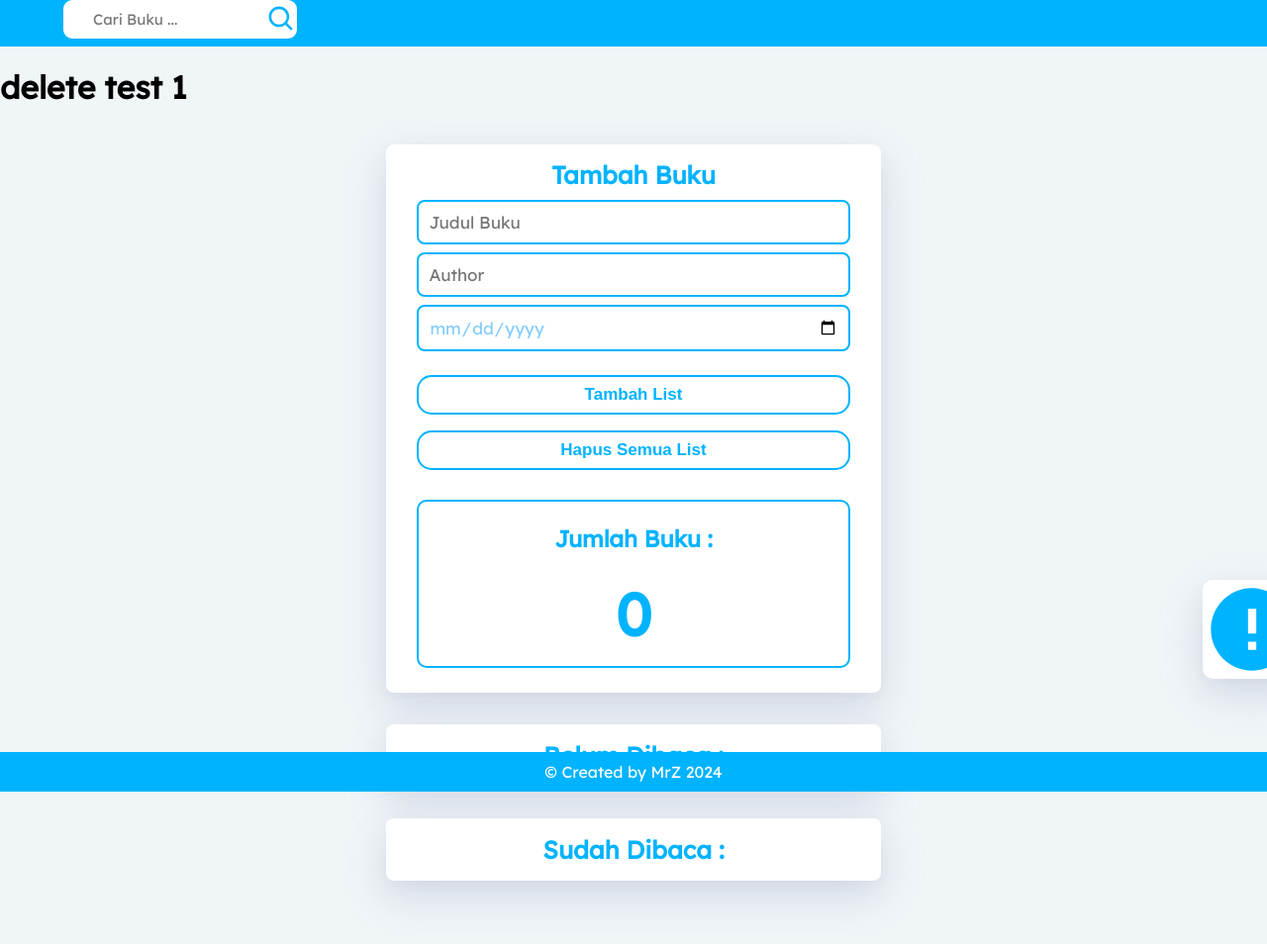
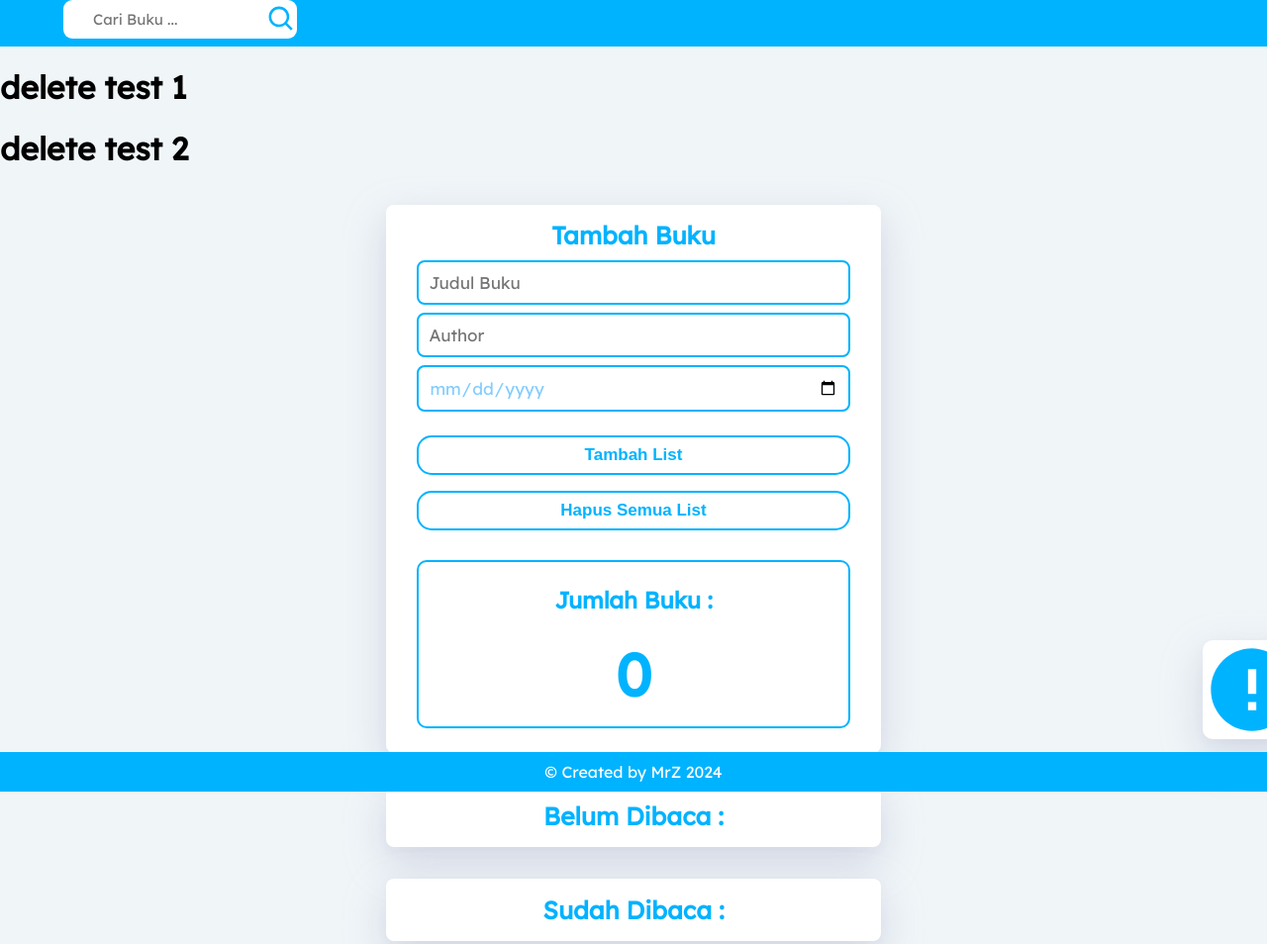
Before and after one commit to renemu/bookshelf-mrz, a plain HTML site: page index.html in a window 1280 px wide. Shown: the top 954 px of the page at 99% size. Drawn offline with nearby package versions, Linux system fonts and the light colour scheme; some packages are replaced by stand-ins of ours; a script that the page names is missing; a web font is replaced by a local one.

Commit message:
delete test 2

```diff
--- a/index.html
+++ b/index.html
@@ -25,6 +25,7 @@
       </form>
     </header>
     <h1>delete test 1</h1>
+    <h1>delete test 2</h1>
     <div class="wrapper">
       <div class="container bg-white shadow">
         <h2 class="container-header text-center">Tambah Buku</h2>
```
